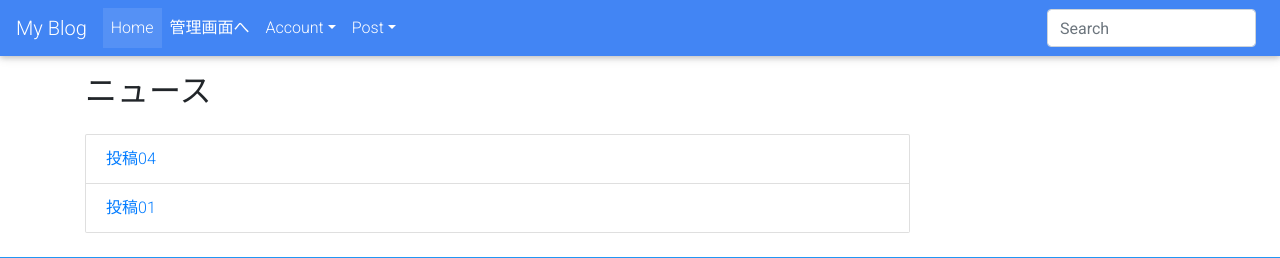
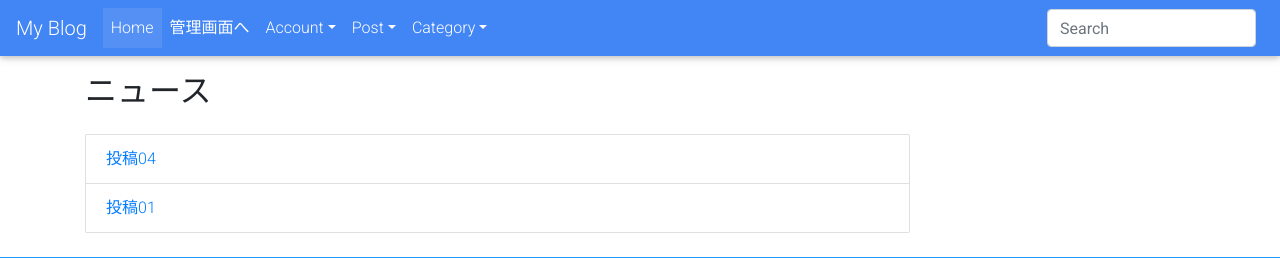
Before and after one commit to shumatsumoto/myproject3, a Django app: a page that uses myapp/templates/myapp/base.html in a window 1280 px wide. Shown: the top 258 px of the page. Run offline with Django 3.2, Linux system fonts and the light colour scheme; data comes from the database, SQL or seed files in the repository; some libraries are stand-ins or nearby versions.

Commit message:
カテゴリー　context_processors

```diff
--- /dev/null
+++ b/myapp/context_processors.py
@@ -0,0 +1,11 @@
+from .models import Category
+
+
+def all_category(request):
+	category_list = Category.objects.all()
+
+	params = {
+		'category_list': category_list,
+	}
+
+	return params
--- a/myapp/templates/myapp/base.html
+++ b/myapp/templates/myapp/base.html
@@ -103,6 +103,25 @@
               <a class="dropdown-item" href="{% url 'myapp:post_create' %}">新規投稿</a>
               <a class="dropdown-item" href="{% url 'myapp:post_list' %}">投稿一覧</a>
               <a class="dropdown-item" href="{% url 'myapp:category_list' %}">カテゴリ一覧</a>
+            </div>
+          </li>
+
+          <li class="nav-item dropdown">
+            <a
+              class="nav-link dropdown-toggle"
+              id="navbarDropdownMenuLink"
+              data-toggle="dropdown"
+              aria-haspopup="true"
+              aria-expanded="false"
+              >Category</a
+            >
+            <div
+              class="dropdown-menu dropdown-primary"
+              aria-labelledby="navbarDropdownMenuLink"
+            >
+              {% for item in category_list %}
+                <a class="dropdown-item" href="{% url 'myapp:category_detail' item.name_en %}">{{ item.name }}</a>
+              {% endfor %}
             </div>
           </li>
         </ul>
--- a/myproject3/settings.py
+++ b/myproject3/settings.py
@@ -71,6 +71,7 @@ TEMPLATES = [
                 'django.contrib.auth.context_processors.auth',
                 'django.contrib.messages.context_processors.messages',
                 'django.template.context_processors.media',
+                'myapp.context_processors.all_category',
             ],
         },
     },
```
